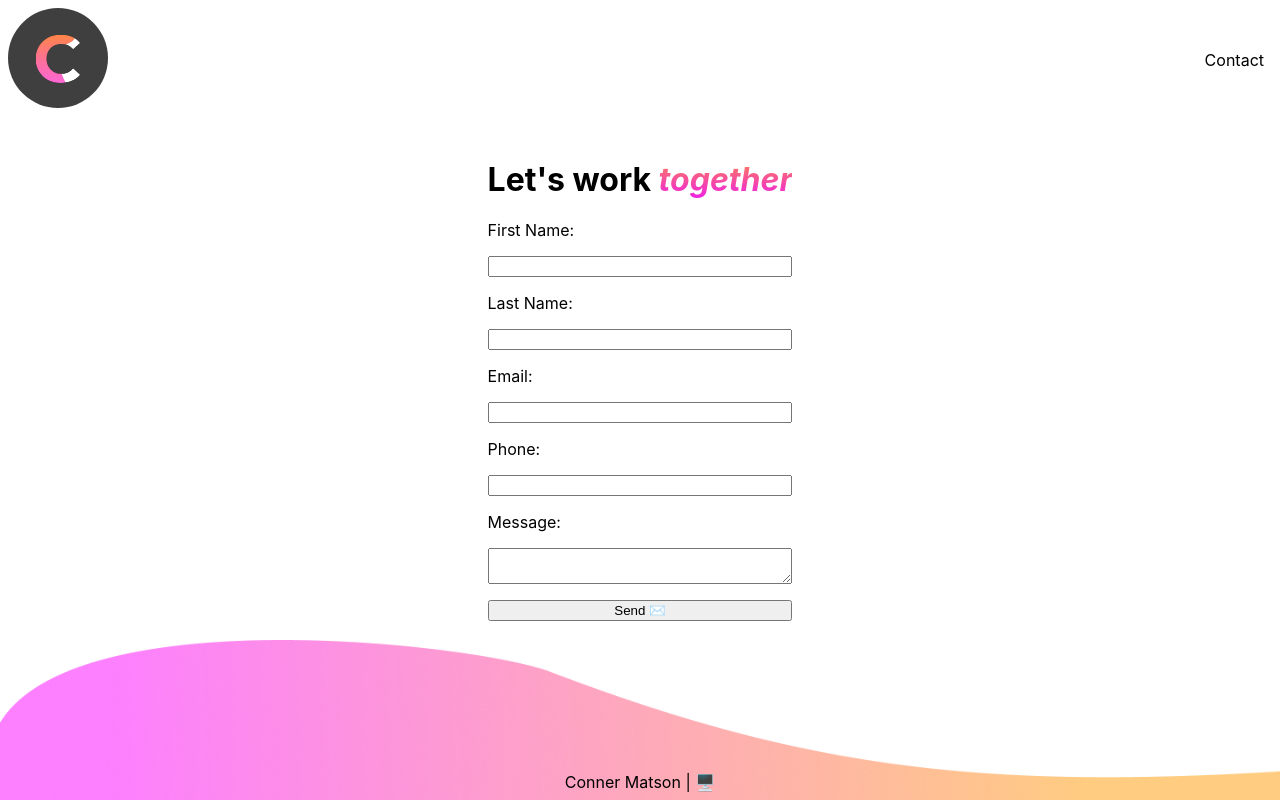
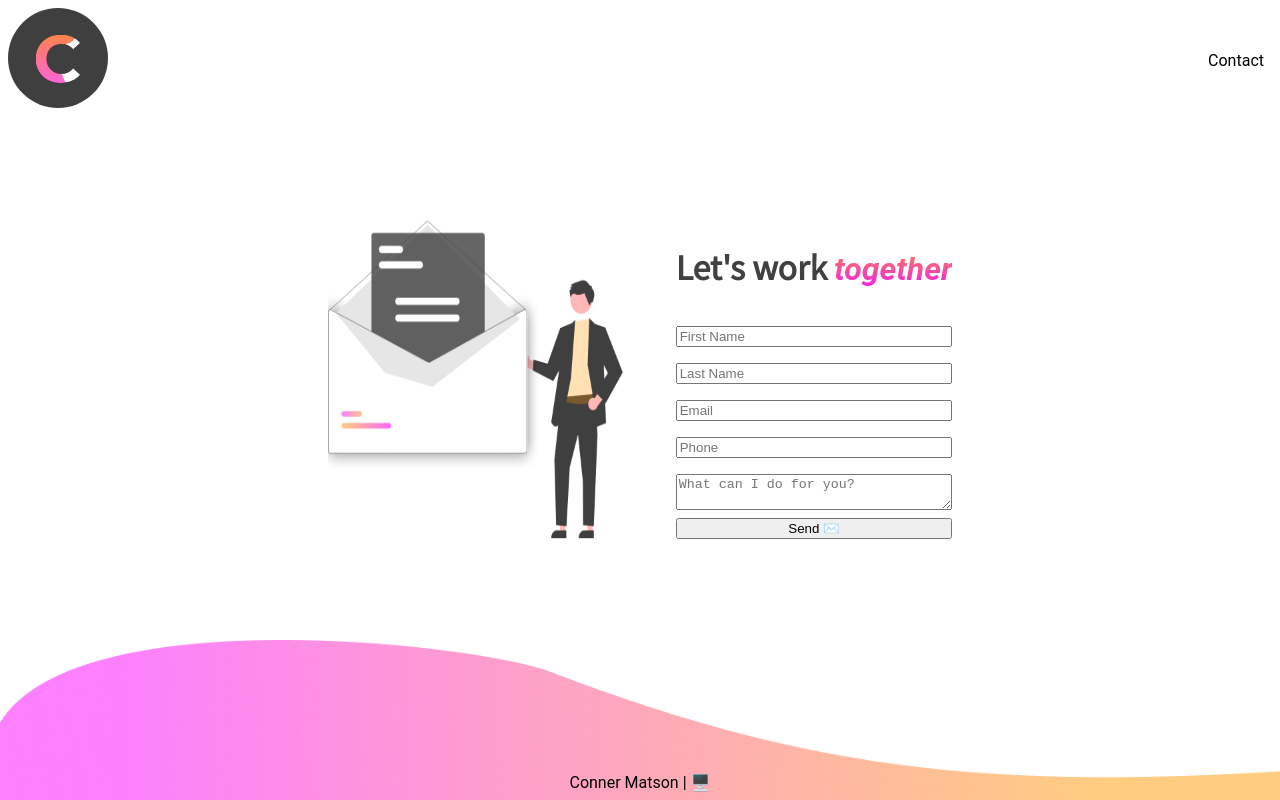
Before and after one commit to cnr-mtsn/personal-site, a Next.js app: page /contact in a window 1280 px wide. Built offline with nearby package versions, Linux system fonts and the light colour scheme.

Commit message:
netlify powered form added

```diff
--- a/components/ContactForm.js
+++ b/components/ContactForm.js
@@ -1,36 +1,28 @@
-import React from 'react'
-import styles from '../styles/ContactForm.module.css'
+import React from "react";
+import styles from "../styles/ContactForm.module.css";
 
 export default function ContactForm() {
-
 	return (
 		<form
 			action="/success"
-			data-netlify="true"
-			className={styles.form}
+		  data-netlify="true"
+		  className={styles.form}
 			name="contact"
 			method="POST">
+			<h1>
+				Let's work <span className={styles.gradientText}>together</span>
+			</h1>
 			<input type="hidden" name="form-name" value="contact" />
-			<label htmlFor="firstName">
-				First Name:
-			</label>
-			<input type="text" name="firstName" id="firstName" />
-			<label htmlFor="lastName">
-				Last Name:
-			</label>
-			<input type="text" name="lastName" id="lastName" />
-			<label htmlFor="email">
-				Email:
-			</label>
-			<input type="email" name="email" id="email" />
-			<label htmlFor="phone">
-				Phone:
-			</label>
-			<input type="tel" name="phone" id="phone" />
-			<label htmlFor="message">
-				Message:
-			</label>
-			<textarea name="message" id="message" />
+			<label htmlFor="firstName" value="First Name" />
+			<input type="text" name="firstName" id="firstName" placeholder="First Name" />
+			<label htmlFor="lastName" value="Last Name"/>
+			<input type="text" name="lastName" id="lastName" placeholder="Last Name" />
+			<label htmlFor="email" value="Email"/>
+			<input type="email" name="email" id="email" placeholder="Email"/>
+			<label htmlFor="phone" value="Phone"/>
+			<input type="tel" name="phone" id="phone" placeholder="Phone"/>
+			<label htmlFor="message" value="Message"/>
+			<textarea name="message" id="message" placeholder="What can I do for you?"/>
 			<button type="submit">Send ✉️</button>
 		</form>
 	);
--- a/components/Page.js
+++ b/components/Page.js
@@ -9,7 +9,6 @@ export default function Page({ children }) {
 	const router = useRouter();
 	return (
 		<div className={styles.container}>
-
 			<Head>
 				<title>
 					Conner Matson |{" "}
@@ -18,12 +17,14 @@ export default function Page({ children }) {
 				</title>
 				<meta name="description" content="My personal development portfolio" />
 				<link rel="icon" href="/logo.svg" />
+				<link rel="preconnect" href="https://fonts.googleapis.com" />
+				<link rel="preconnect" href="https://fonts.gstatic.com" crossorigin />
+				<link href="https://fonts.googleapis.com/css2?family=Noto+Sans+KR&display=swap" rel="stylesheet" />
 			</Head>
 
 			<Header />
 			<main>{children}</main>
 			<Footer />
-
 		</div>
 	);
 }
--- a/pages/contact.js
+++ b/pages/contact.js
@@ -1,11 +1,12 @@
 import React from "react";
 import ContactForm from "../components/ContactForm";
 import styles from '../styles/ContactForm.module.css'
+import Image from 'next/image'
 
 export default function contact() {
 	return (
-		<div>
-			<h1>Let's work <span className={styles.gradientText}>together</span></h1>
+		<div className={styles.container}>
+			<Image src="/mail.png" height="300" width="300"/>
 			<ContactForm/>
 		</div>
 	);
--- a/pages/index.js
+++ b/pages/index.js
@@ -1,22 +1,14 @@
 import Image from "next/image";
 import styles from "../styles/Home.module.css";
-import Head from "next/head";
-import HomeHero from "../components/HomeHero";
+import HomeHero from "../components/HomeHero"
+
 export default function Home() {
 	return (
-		<>
-			<Head>
-				<link rel="preconnect" href="https://fonts.googleapis.com" />
-				<link rel="preconnect" href="https://fonts.gstatic.com" crossorigin />
-				<link href="https://fonts.googleapis.com/css2?family=Noto+Sans+KR&display=swap" rel="stylesheet" />
-			</Head>
-
 		<div className={styles.container}>
 			<h1>
 				Hi, I'm <span className={styles.gradientText}>Conner Matson</span> 👋🏼
 			</h1>
 			<HomeHero />
 		</div>
-		</>
 	);
 }
--- a/styles/ContactForm.module.css
+++ b/styles/ContactForm.module.css
@@ -1,7 +1,12 @@
+.container {
+	display: flex;
+	flex-direction: column;
+}
+
 .form {
 	display: flex;
 	flex-direction: column;
-	gap: 1rem;
+	gap: 0.5rem;
 }
 .gradientText {
 	background: -webkit-linear-gradient(#fe8152, #ef1fe4);
@@ -14,3 +19,12 @@
 .form input {
 	width: 100%;
 }
+
+@media (min-width: 961px) {
+	/* portrait tablets, portrait iPad, landscape e-readers, landscape 800x480 or 854x480 phones */
+	.container {
+		width: auto;
+		flex-direction: row;
+		gap: 3rem;
+	}
+}
--- a/styles/Home.module.css
+++ b/styles/Home.module.css
@@ -9,9 +9,6 @@
 .container {
 	display: flex;
 	padding: 1rem;
-	color: #414141;
 	flex-direction: column;
 	align-items: center;
-	font-family: Noto Sans KR, -apple-system, BlinkMacSystemFont, "Segoe UI", Roboto, Oxygen, Ubuntu, Cantarell,
-		"Open Sans", "Helvetica Neue", sans-serif;
 }
--- a/styles/globals.css
+++ b/styles/globals.css
@@ -2,8 +2,6 @@ html,
 body {
 	padding: 0;
 	margin: 0;
-	font-family: -apple-system, BlinkMacSystemFont, Segoe UI, Roboto, Oxygen, Ubuntu, Cantarell, Fira Sans, Droid Sans,
-		Helvetica Neue, sans-serif;
 }
 main {
 	display: flex;
@@ -20,3 +18,20 @@ a {
 * {
 	box-sizing: border-box;
 }
+a,
+p,
+span,
+label {
+	font-family: Roboto, -apple-system, BlinkMacSystemFont, "Segoe UI", Roboto, Oxygen, Ubuntu, Cantarell, "Open Sans",
+		"Helvetica Neue", sans-serif;
+}
+h1,
+h2,
+h3,
+h4,
+h5,
+h6 {
+	font-family: Noto Sans KR, -apple-system, BlinkMacSystemFont, "Segoe UI", Roboto, Oxygen, Ubuntu, Cantarell,
+		"Open Sans", "Helvetica Neue", sans-serif;
+	color: #414141;
+}
```
Also changed, not shown: public/mail.png (added). Lines whose indentation alone changed are shown as unchanged.
